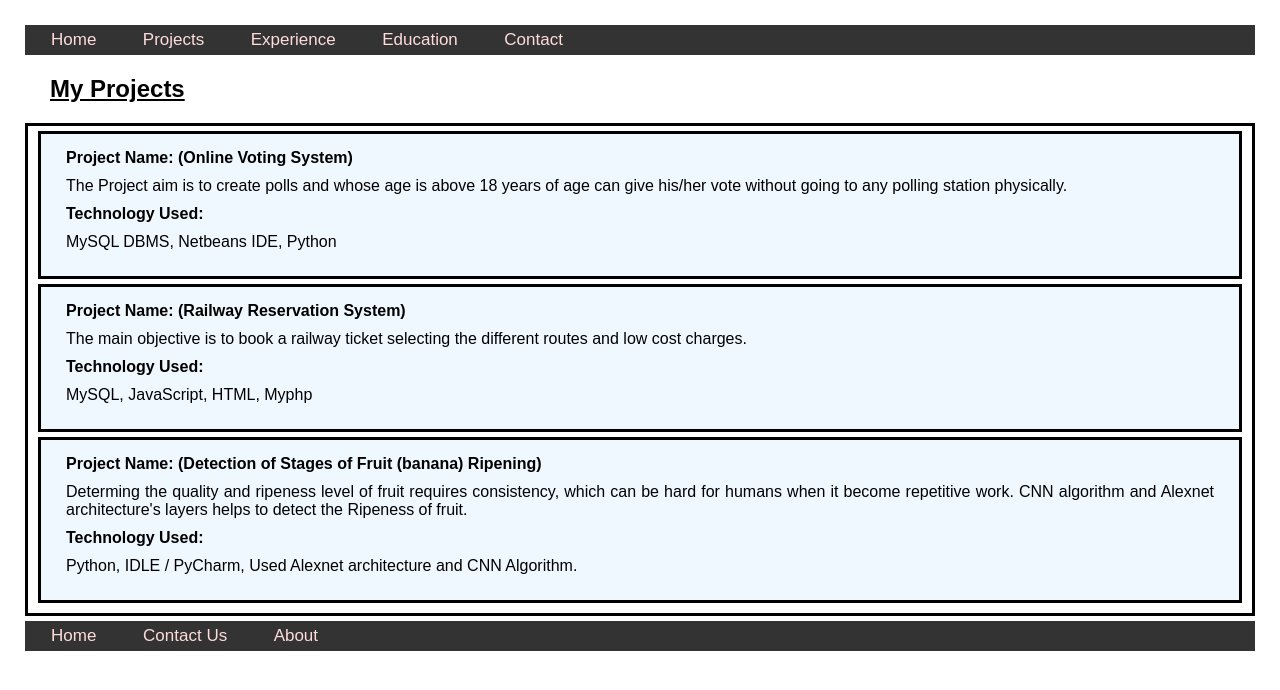
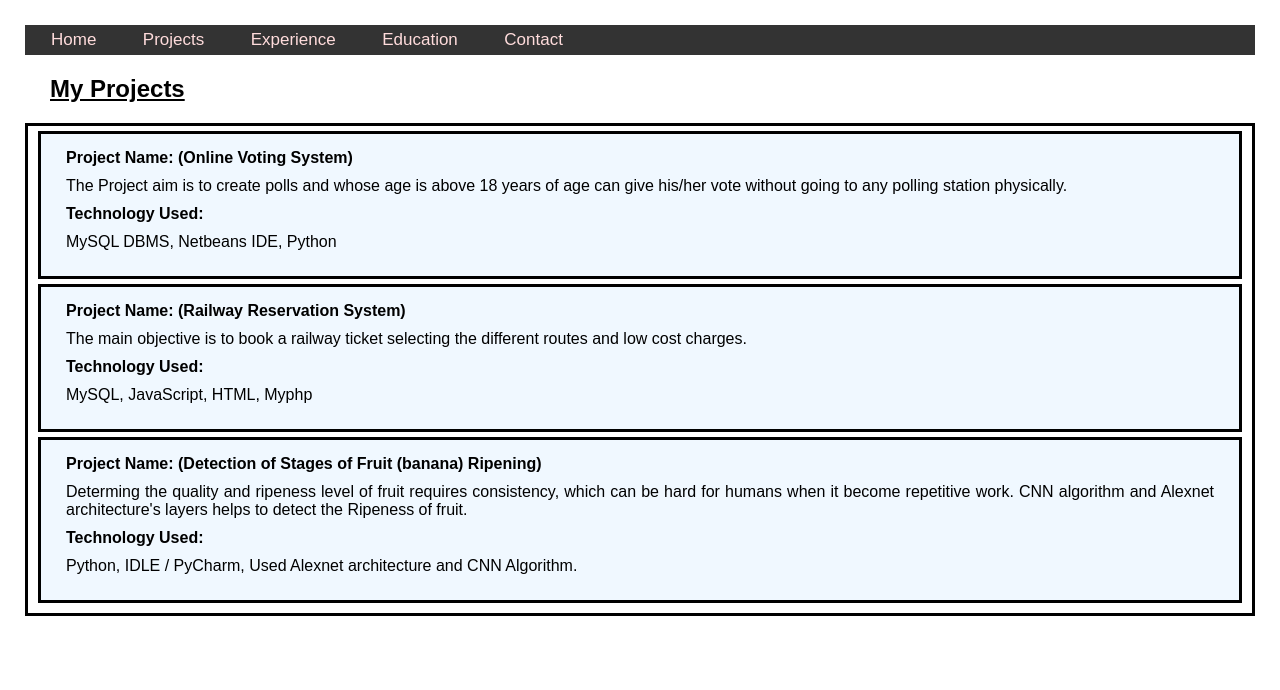
Before and after one commit to shoaib1718/MyPortfolio, a plain HTML site: page Projects.html in a window 1280 px wide. Drawn offline with Linux system fonts and the light colour scheme.

Commit message:
Update Projects.html

```diff
--- a/Projects.html
+++ b/Projects.html
@@ -72,11 +72,7 @@
         </div>
     </main>
 
-    <footer class="navbar">
-        <a href="#"> Home </a>
-        <a href="#"> Contact Us</a>
-        <a href="#"> About </a>
-    </footer>
+
 
 
 </body>
```
